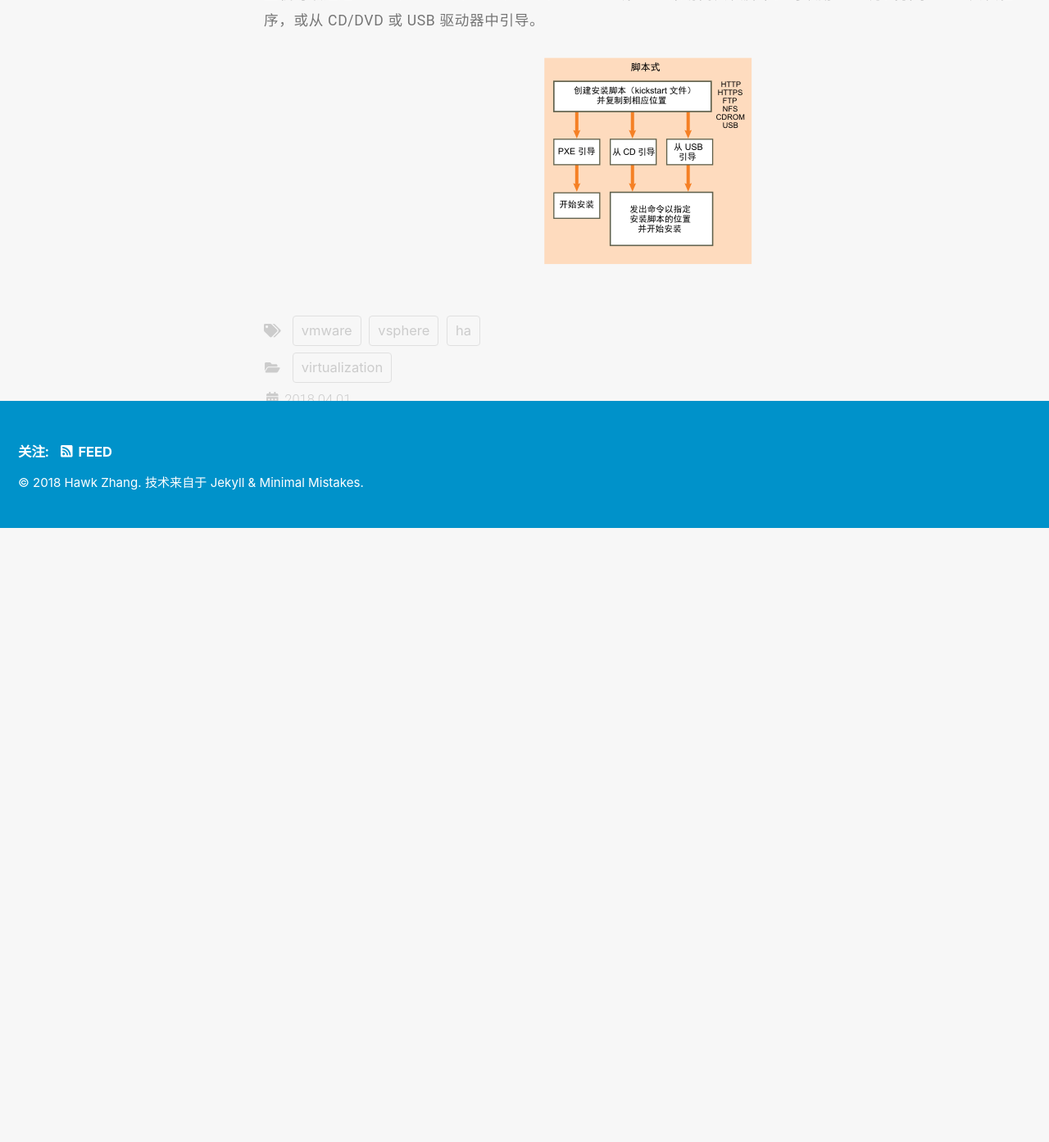
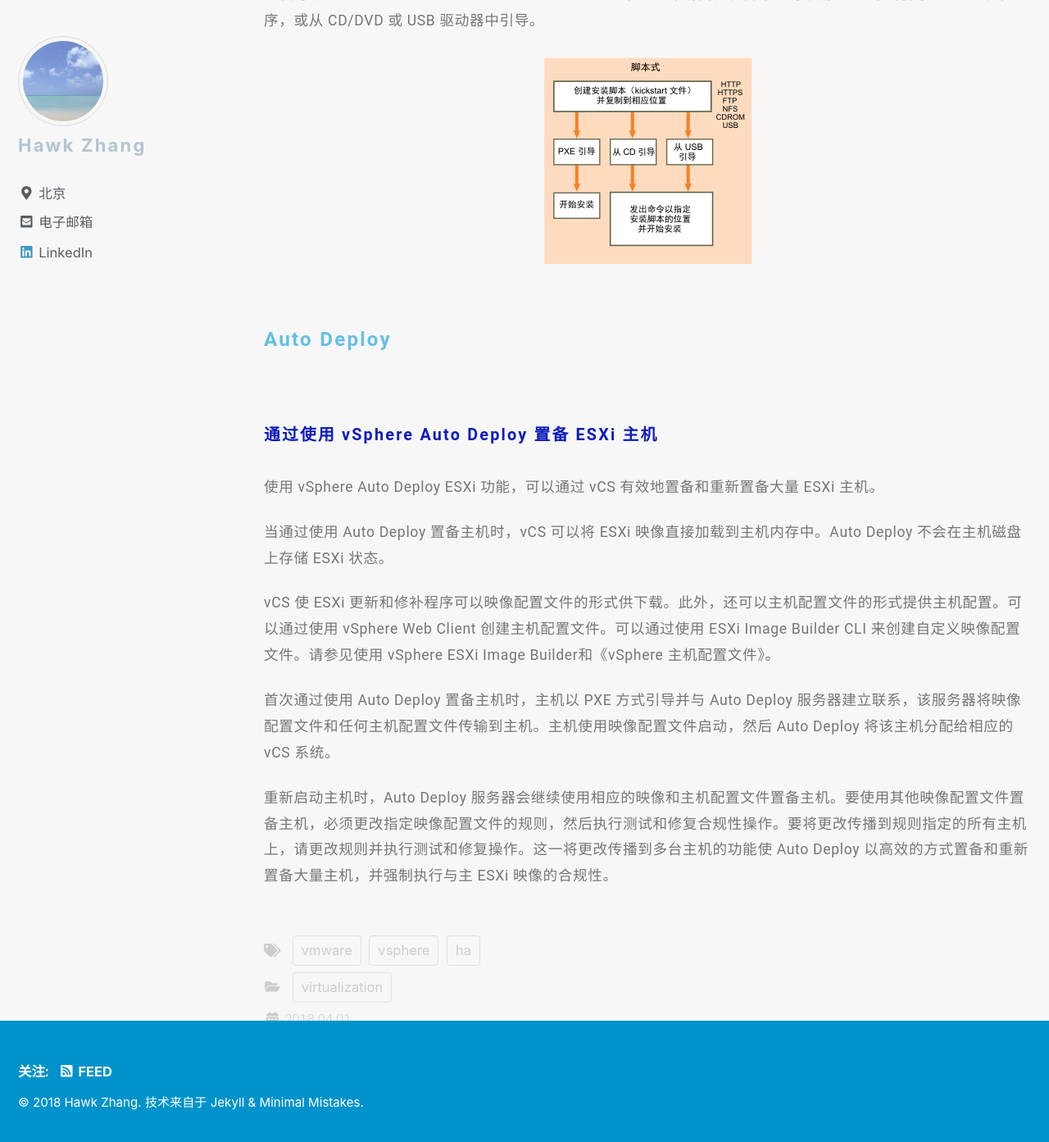
Before and after one commit to narru888/linotes_note, a Jekyll site: the page built from _posts/virtualizaion/2018-04-01-vsphere.setup.md, in a window 1280 px wide and 1400 px high, scrolled down 10104 px. Shown: the top 1393 px of the window at 82% size. Built offline with Jekyll 4.4.1, drawn with Linux system fonts in a browser that asks for light colours; nearby versions of some CDN libraries; a script that is not in the unit is left out; before the commit the page ends 10748 px from its top, so only the background shows below that; some of the changed text lies outside the part shown.

Commit message:
update on 2018-11-28 13:56:01 CST

```diff
--- a/_posts/virtualizaion/2018-04-01-vsphere.setup.md
+++ b/_posts/virtualizaion/2018-04-01-vsphere.setup.md
@@ -290,3 +290,18 @@ ESXi 有多种安装方式，以满足多种部署规模需求。
 主机可以通过 HTTP、HTTPS、FTP、NFS、CDROM 或 USB 来访问安装脚本。可以用 PXE 方式引导 ESXi 安装程序，或从 CD/DVD 或 USB 驱动器中引导。
 
 ![image-center](/assets/images/esxi.install.byscript.png){: .align-center}
+
+
+#### Auto Deploy
+
+##### 通过使用 vSphere Auto Deploy 置备 ESXi 主机
+
+使用 vSphere Auto Deploy ESXi 功能，可以通过 vCS 有效地置备和重新置备大量 ESXi 主机。
+
+当通过使用 Auto Deploy 置备主机时，vCS 可以将 ESXi 映像直接加载到主机内存中。Auto Deploy 不会在主机磁盘上存储 ESXi 状态。
+
+vCS 使 ESXi 更新和修补程序可以映像配置文件的形式供下载。此外，还可以主机配置文件的形式提供主机配置。可以通过使用 vSphere Web Client 创建主机配置文件。可以通过使用 ESXi Image Builder CLI 来创建自定义映像配置文件。请参见使用 vSphere ESXi Image Builder和《vSphere 主机配置文件》。
+
+首次通过使用 Auto Deploy 置备主机时，主机以 PXE 方式引导并与 Auto Deploy 服务器建立联系，该服务器将映像配置文件和任何主机配置文件传输到主机。主机使用映像配置文件启动，然后 Auto Deploy 将该主机分配给相应的 vCS 系统。
+
+重新启动主机时，Auto Deploy 服务器会继续使用相应的映像和主机配置文件置备主机。要使用其他映像配置文件置备主机，必须更改指定映像配置文件的规则，然后执行测试和修复合规性操作。要将更改传播到规则指定的所有主机上，请更改规则并执行测试和修复操作。这一将更改传播到多台主机的功能使 Auto Deploy 以高效的方式置备和重新置备大量主机，并强制执行与主 ESXi 映像的合规性。
```
Also changed, not shown: other parts of _posts/virtualizaion/2018-04-01-vsphere.setup.md (+2 -2 lines).
